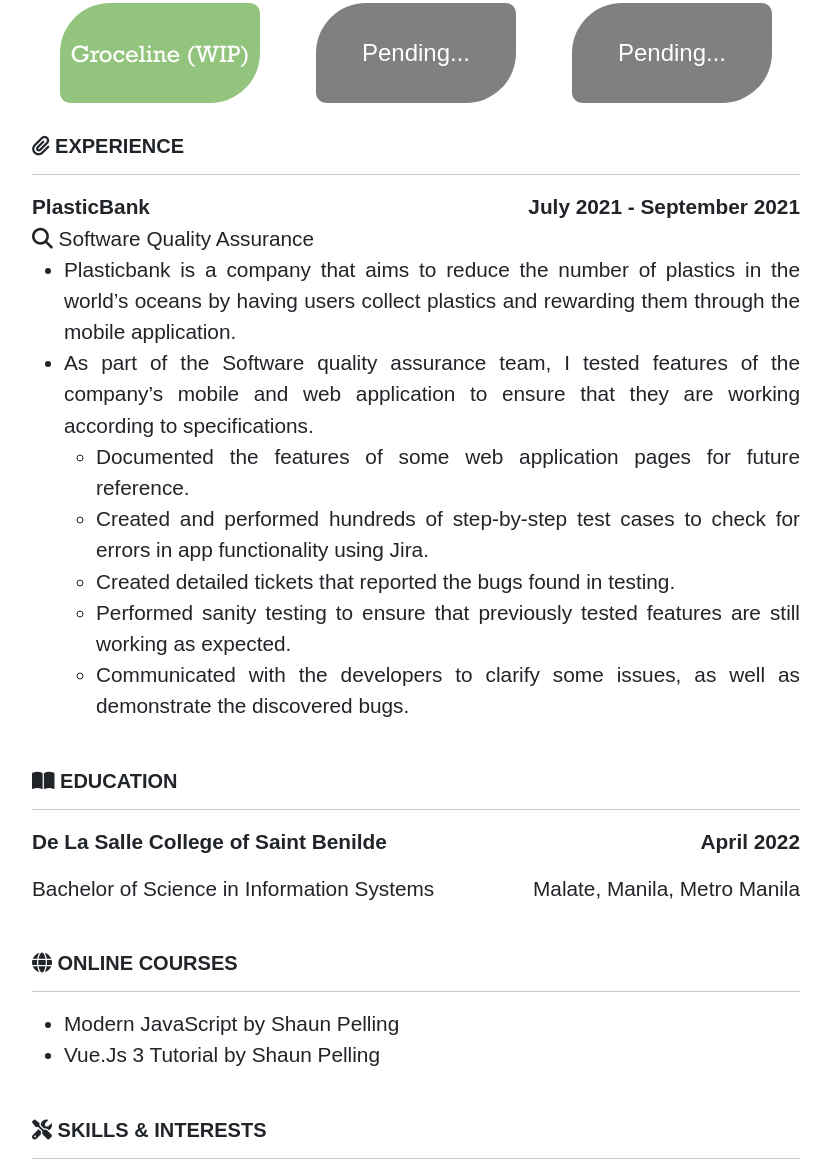
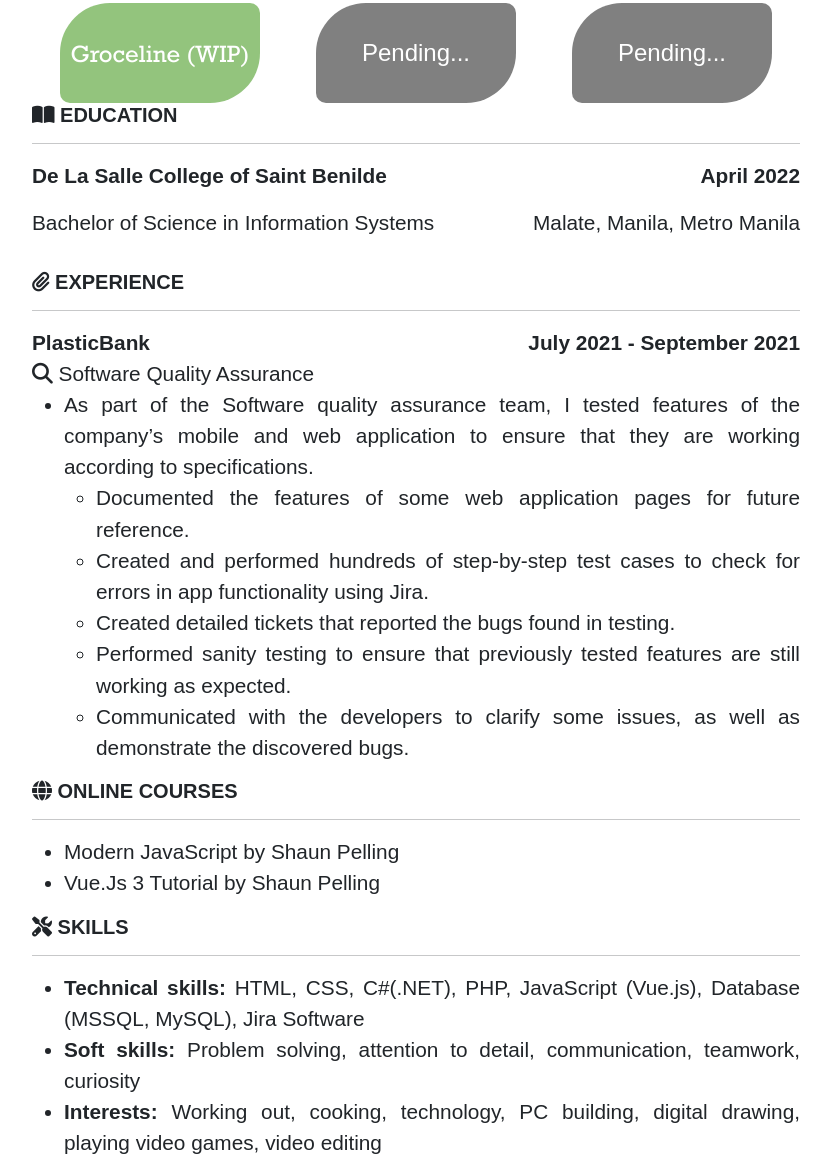
Before and after one commit to steven-ignacio/Project-1, a plain HTML site: page index.html in a window 1280 px wide. Shown: the part 397-1559 px from the top of the page, without its empty margins (224-1055 px from the left). Drawn offline with nearby package versions, Linux system fonts and the light colour scheme; a web font is replaced by a local one.

Commit message:
removed <br> tags and added spacing using block class

```diff
--- a/Components/Resume.js
+++ b/Components/Resume.js
@@ -35,8 +35,20 @@ app.component('resume', {
                 Pending...
             </a>
         </div>
+        <div class="block">
+            <h5><i class="fa-solid fa-book-open"></i> <strong>EDUCATION</strong></h5>
+            <hr />
+            <div class="flexjustify">
+                <p><strong>De La Salle College of Saint Benilde</strong></p>
+                <p style="text-align: right"><strong>April 2022</strong></p>
+            </div>
+            <div class="flexjustify">
+                <p>Bachelor of Science in Information Systems</p>
+                <p style="text-align: right">Malate, Manila, Metro Manila </p>
+            </div>
+        </div>
 
-        <br />
+        <div class="block">
             <h5><i class="fa-solid fa-paperclip"></i> <strong>EXPERIENCE</strong></h5>
             <hr />
             <div class="flexjustify">
@@ -45,8 +57,6 @@ app.component('resume', {
             </div>
             <i class="fa-solid fa-magnifying-glass"></i> Software Quality Assurance
             <ul>
-            <li>Plasticbank is a company that aims to reduce the number of plastics in the world’s oceans by having
-                users collect plastics and rewarding them through the mobile application.</li>
                 <li>As part of the Software quality assurance team, I tested features of the company’s mobile and web
                     application to ensure that they are working according to specifications.</li>
                 <ul>
@@ -60,29 +70,18 @@ app.component('resume', {
                     </li>
                 </ul>
             </ul>
-
-        <br />
-        <h5><i class="fa-solid fa-book-open"></i> <strong>EDUCATION</strong></h5>
-        <hr />
-        <div class="flexjustify">
-            <p><strong>De La Salle College of Saint Benilde</strong></p>
-            <p style="text-align: right"><strong>April 2022</strong></p>
-        </div>
-        <div class="flexjustify">
-            <p>Bachelor of Science in Information Systems</p>
-            <p style="text-align: right">Malate, Manila, Metro Manila </p>
         </div>
 
-        <br />
+        <div class="block">
             <h5><i class="fa-solid fa-globe"></i> <strong>ONLINE COURSES</strong></h5>
             <hr />
             <ul>
                 <li>Modern JavaScript by Shaun Pelling</li>
                 <li>Vue.Js 3 Tutorial by Shaun Pelling</li>
             </ul>
+        </div>
 
-        <br />
-        <h5><i class="fa-solid fa-screwdriver-wrench"></i> <strong>SKILLS & INTERESTS</strong></h5>
+        <h5><i class="fa-solid fa-screwdriver-wrench"></i> <strong>SKILLS</strong></h5>
         <hr />
         <ul>
             <li><strong>Technical skills:</strong> HTML, CSS, C#(.NET), PHP, JavaScript
--- a/main.css
+++ b/main.css
@@ -51,11 +51,14 @@ a {
 }
 
 body {
-
     animation: fadeIn 1.4s;
     padding: 30px 20%;
     font-family: 'FH Phemister Test', sans-serif;
     font-size: 1.3rem;
+}
+
+.block {
+    margin-bottom: 15px;
 }
 
 .info {
```
Lines whose indentation alone changed are shown as unchanged.
